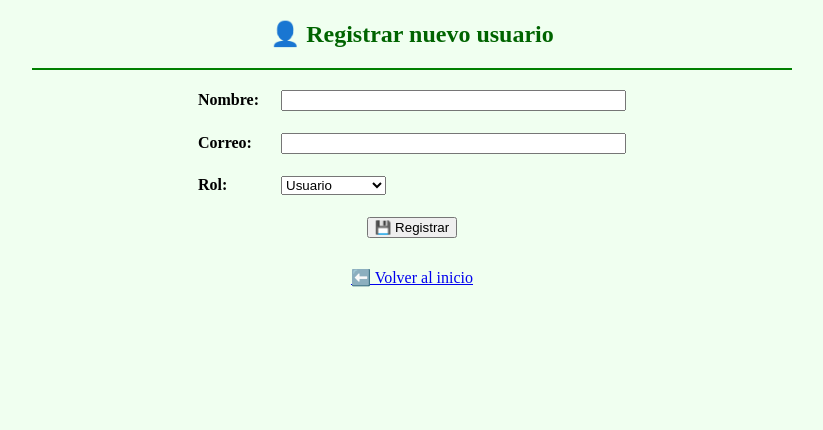
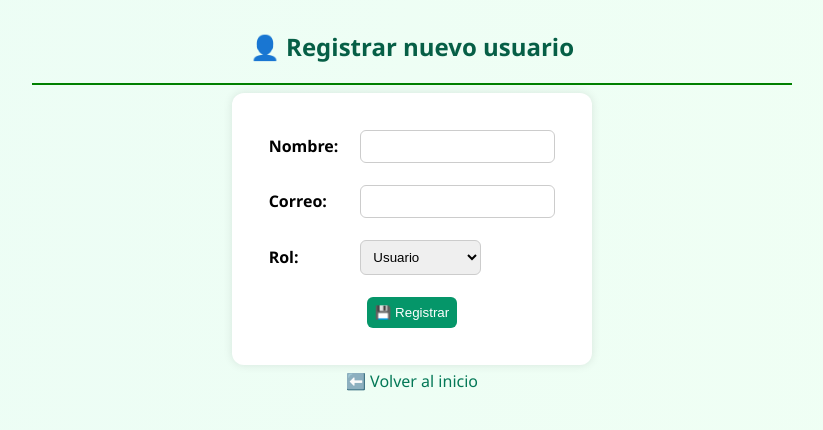
Before and after one commit to Yuske0Urameshi/Encuesta, a Flask app: page /registrar_usuario in a window 1280 px wide. Shown: the top 430 px of the page, without its empty margins (228-1051 px from the left). Run offline with Flask 3, Linux system fonts and the light colour scheme.

Commit message:
Enhance registrar_usuario.html with CSS styles
Added CSS styles for improved layout and aesthetics.

```diff
--- a/templates/registrar_usuario.html
+++ b/templates/registrar_usuario.html
@@ -2,22 +2,60 @@
 <html>
 <head>
   <title>Registrar Usuario</title>
+  <style>
+    body {
+      font-family: "Segoe UI", Arial, sans-serif;
+      background: linear-gradient(to right, #ecfdf5, #f0fff4);
+    }
+    h2 {
+      color: #065f46;
+      margin-top: 30px;
+    }
+    form {
+      background-color: white;
+      padding: 25px;
+      border-radius: 12px;
+      box-shadow: 0 0 10px rgba(0,0,0,0.1);
+      display: inline-block;
+    }
+    input, select, button {
+      border-radius: 6px;
+      padding: 8px;
+      border: 1px solid #ccc;
+    }
+    button {
+      background-color: #059669;
+      color: white;
+      border: none;
+      cursor: pointer;
+    }
+    button:hover {
+      background-color: #047857;
+    }
+    a {
+      text-decoration: none;
+      color: #047857;
+    }
+    a:hover {
+      text-decoration: underline;
+    }
+  </style>
 </head>
-<body bgcolor="#f0fff0">
+<body>
 
 <center>
-  <h2 style="color:darkgreen;">👤 Registrar nuevo usuario</h2>
+  <h2>👤 Registrar nuevo usuario</h2>
   <hr width="60%" color="green">
 
   <form method="POST">
     <table border="0" cellpadding="10">
       <tr>
         <td><b>Nombre:</b></td>
-        <td><input type="text" name="nombre" size="40" required></td>
+        <td><input type="text" name="nombre" required></td>
       </tr>
       <tr>
         <td><b>Correo:</b></td>
-        <td><input type="email" name="correo" size="40" required></td>
+        <td><input type="email" name="correo" required></td>
       </tr>
       <tr>
         <td><b>Rol:</b></td>
```
